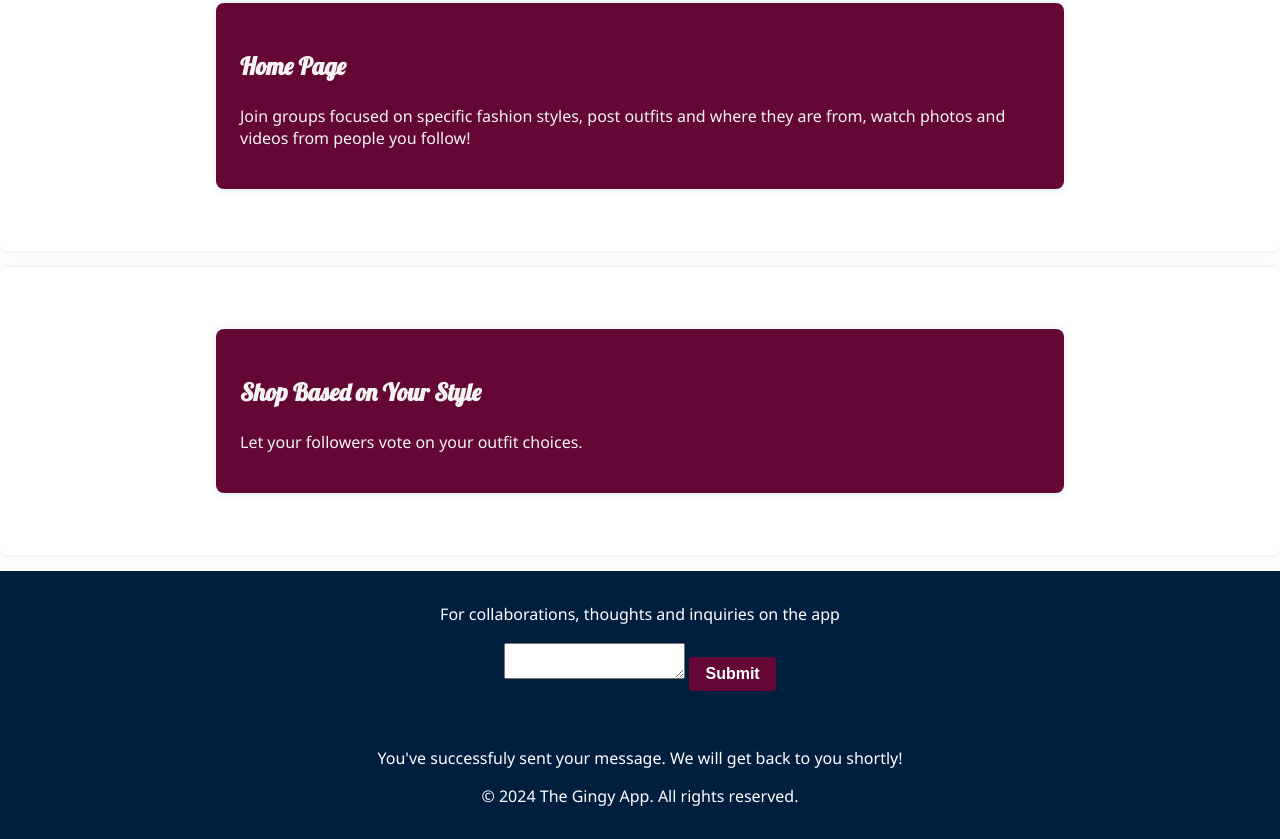
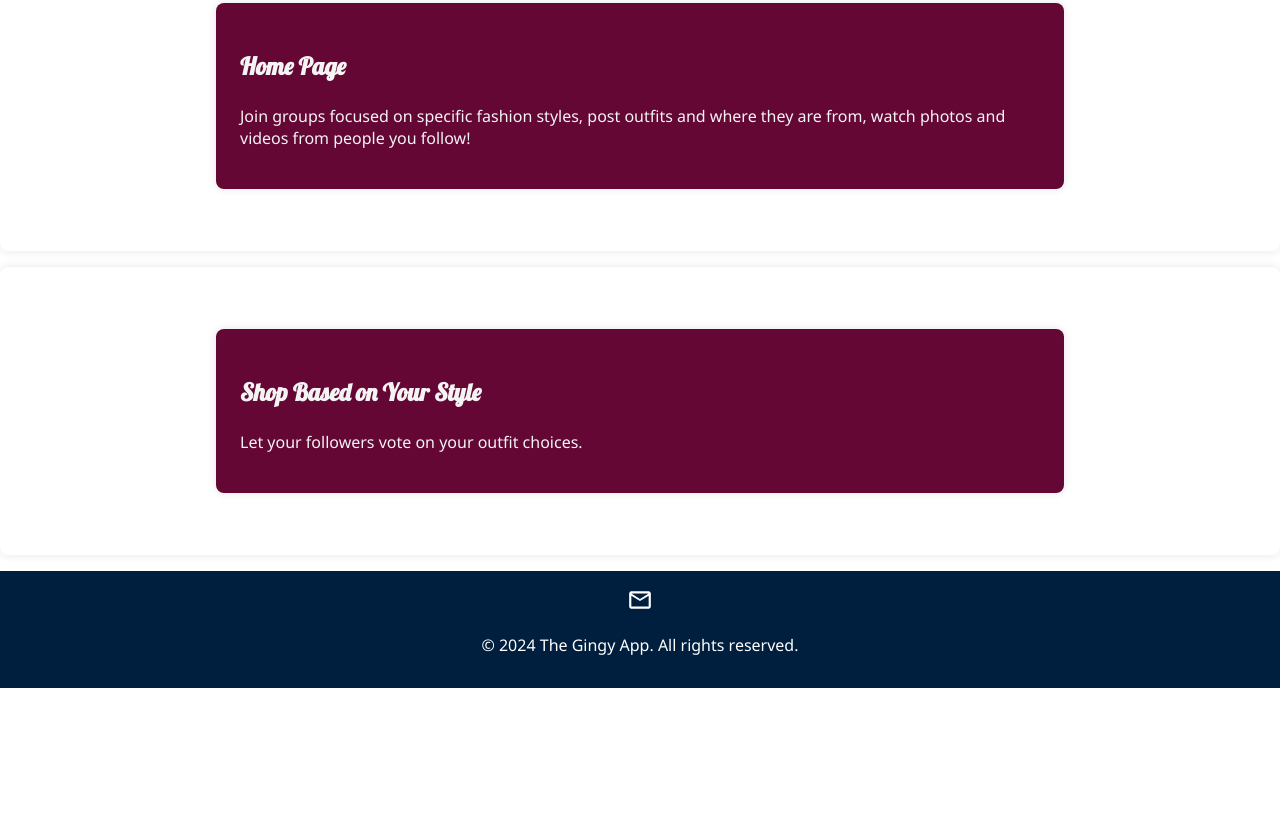
Before and after one commit to alliyaa/gingweb, a plain HTML site: page footerthanks.html in a window 1280 px wide. Shown: the part 1443-2282 px from the top of the page. After the commit the page ends 2131 px from the top, so only its background shows below. Drawn offline with Linux system fonts and the light colour scheme.

Commit message:
updated conttact form

```diff
--- a/footerthanks.html
+++ b/footerthanks.html
@@ -129,17 +129,9 @@
 
 
     <footer id="footer">
-        <p>For collaborations, thoughts and inquiries on the app</p>
-                <form action="https://api.web3forms.com/submit" method="POST">
 
-                    <input type="hidden" name="access_key" value="fe3b8991-a511-46ac-8b5b-275eec7d5773">
-                    <input type="hidden" name="apikey" value="fe3b8991-a511-46ac-8b5b-275eec7d5773">
-                    <textarea name="message" required></textarea>
-                    <input type="hidden" name="redirect" value="https://thegingyapp.pages.dev/footerthanks">
-                    <button class="footerbtn" type="submit"> Submit </button>
-
-                </form>
-                <p id="confirmationMessage" style="display:block; margin-top:1.5rem; color:#ffffff;">You've successfuly sent your message. We will get back to you shortly! </p>
+        <a href="mailto:gingi1331@gmail.com?">
+            <svg xmlns="http://www.w3.org/2000/svg" height="26px" viewBox="0 -960 960 960" width="26px" fill="white"><path d="M160-160q-33 0-56.5-23.5T80-240v-480q0-33 23.5-56.5T160-800h640q33 0 56.5 23.5T880-720v480q0 33-23.5 56.5T800-160H160Zm320-280L160-640v400h640v-400L480-440Zm0-80 320-200H160l320 200ZM160-640v-80 480-400Z"/></svg> </a>
         <p>&copy; 2024 The Gingy App. All rights reserved.</p>
     </footer>
 
--- a/styles.css
+++ b/styles.css
@@ -64,7 +64,6 @@ nav li:first-child
 }
 
 
-
 .sidebar li
 {
     width:100%;
@@ -76,6 +75,10 @@ nav li:first-child
     width:100%;
     color: #ffff;
     padding:0 30px;
+}
+  .menu-button
+{
+    display:none;
 }
 
 
```
Also changed, not shown: closet.html (+3 -0 lines), events.html (+3 -0 lines), home.html (+3 -0 lines), index.html (+2 -3 lines), shop.html (+3 -0 lines), mail_24dp_5F6368_FILL0_wght400_GRAD0_opsz24.svg (added).
